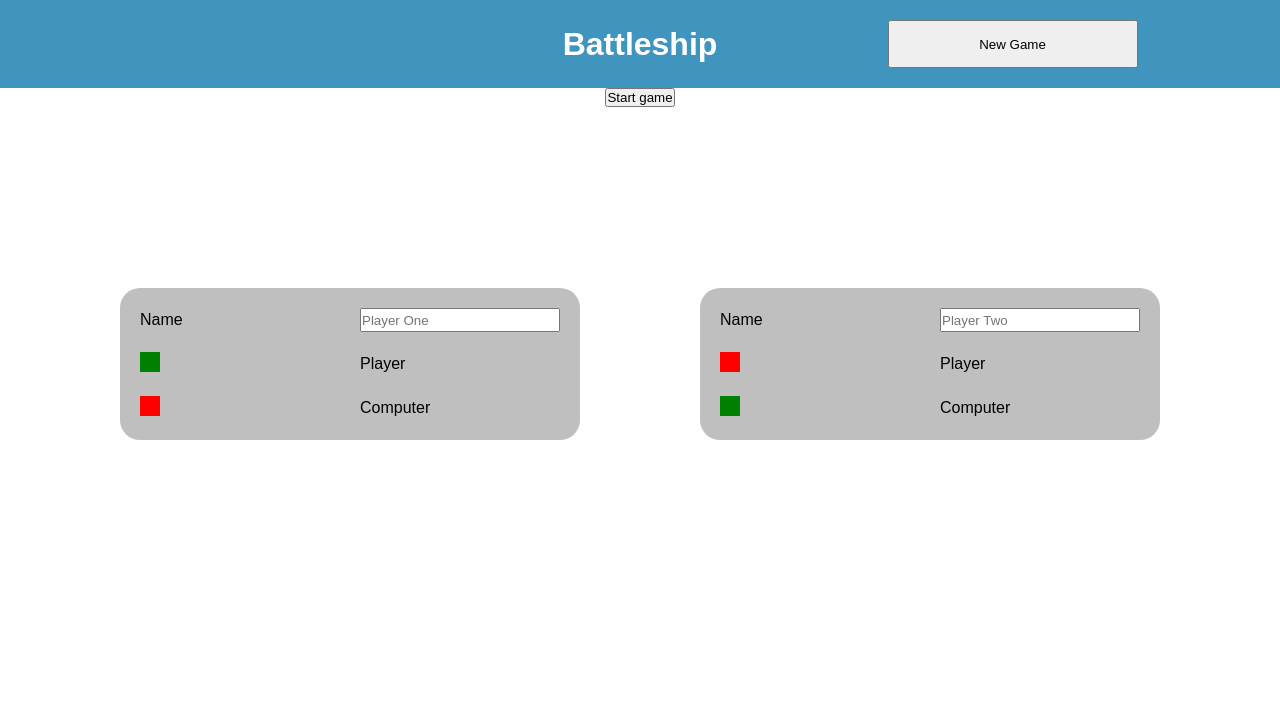
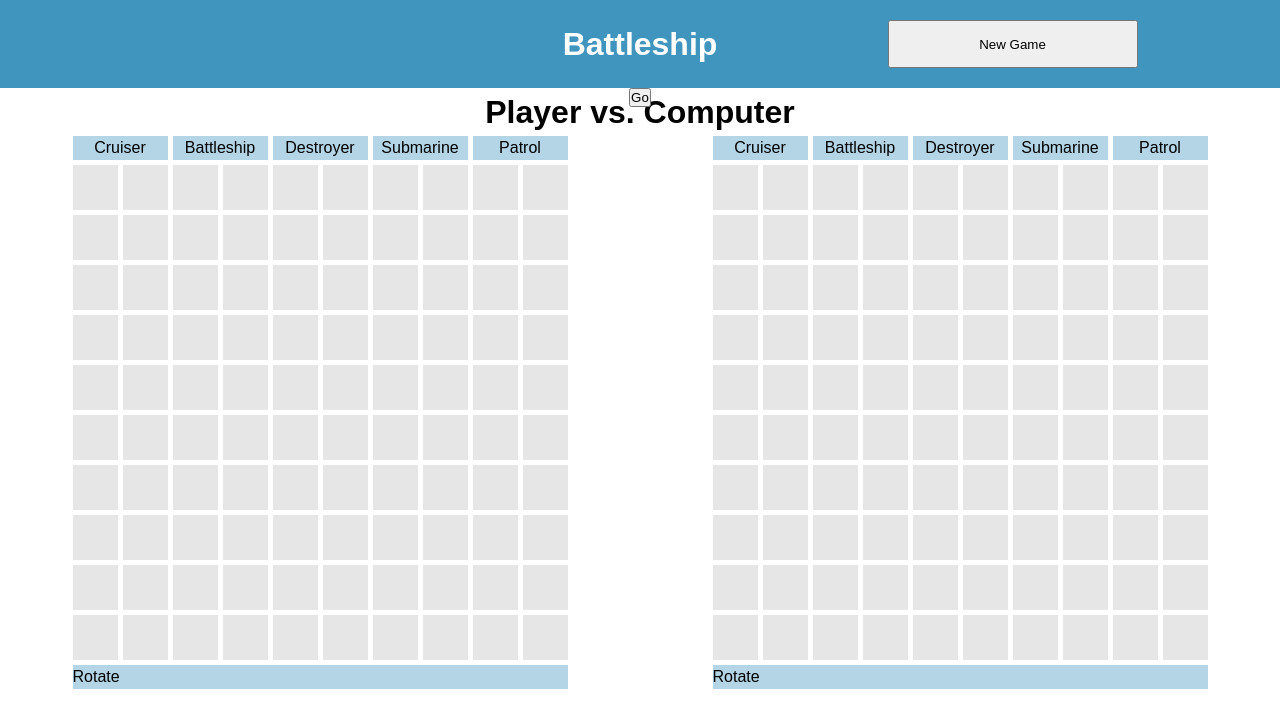
Before and after one commit to Boltlord1/battleship, a website built with webpack: page src/template.html in a window 1280 px wide. Built offline with nearby package versions, Linux system fonts and the light colour scheme.

Commit message:
Add functionality for placing ships both horizontally and vertically

```diff
--- a/src/dom/form.js
+++ b/src/dom/form.js
@@ -1,14 +1,14 @@
 import Player from '../player/player.js'
-import Board from './board.js'
+import displayGame from './game.js'
 import swap from './swap.js'
 
 const Form = function(place, attach, check) {
     const form = document.createElement('form')
     const nameLabel = document.createElement('label')
     const name = document.createElement('input')
-    const player = document.createElement('input')
-    const playerDiv = document.createElement('label')
-    const playerLabel = document.createElement('label')
+    const human = document.createElement('input')
+    const humanDiv = document.createElement('label')
+    const humanLabel = document.createElement('label')
     const comp = document.createElement('input')
     const compDiv = document.createElement('label')
     const compLabel = document.createElement('label')
@@ -23,61 +23,65 @@ const Form = function(place, attach, check) {
     form.appendChild(nameLabel)
     form.appendChild(name)
 
-    player.type = 'radio'
-    player.name = 'type'
-    player.value = 0
-    player.id = 'player' + attach
+    human.type = 'radio'
+    human.name = 'type'
+    human.value = 0
+    human.id = 'Human' + attach
     comp.type = 'radio'
     comp.name = 'type'
     comp.value = 1
     comp.id = 'comp' + attach
-    form.appendChild(player)
+    form.appendChild(human)
     form.appendChild(comp)
 
-    playerDiv.classList.add('radio')
+    humanDiv.classList.add('radio')
     compDiv.classList.add('radio')
-    playerDiv.htmlFor = 'player' + attach
+    humanDiv.htmlFor = 'Human' + attach
     compDiv.htmlFor = 'comp' + attach
-    playerLabel.textContent = 'Player'
-    playerLabel.htmlFor = 'player' + attach
+    humanLabel.textContent = 'Human'
+    humanLabel.htmlFor = 'Human' + attach
     compLabel.textContent = 'Computer'
     compLabel.htmlFor = 'comp' + attach
-    form.appendChild(playerDiv)
-    form.appendChild(playerLabel)
+    form.appendChild(humanDiv)
+    form.appendChild(humanLabel)
     form.appendChild(compDiv)
     form.appendChild(compLabel)
 
-    check ? (player.checked = true, playerDiv.classList.add('selected'))
-    : (comp.checked = true, compDiv.classList.add('selected'))
-    player.addEventListener('change', () => swap('selected', playerDiv, [compDiv]))
-    comp.addEventListener('change', () => swap('selected', compDiv, [playerDiv]))
+    check ? (human.checked = true, humanDiv.classList.add('checked'))
+    : (comp.checked = true, compDiv.classList.add('checked'))
+    human.addEventListener('change', () => swap('checked', humanDiv, [compDiv]))
+    comp.addEventListener('change', () => swap('checked', compDiv, [humanDiv]))
 
+    let playerObj
+    const player = () => playerObj
     form.addEventListener('submit', (event) => {
         event.preventDefault()
         const formData = new FormData(form)
         const name = formData.get('name') ? formData.get('name') : place
         const type = Number(formData.get('type'))
-        // const board = Board(new Player(type, name))
-        form.reset()
+        playerObj = new Player(type, name)
     })
 
-    return form
+    return { form, player }
 }
 
 export default function displayForms() {
     const main = document.querySelector('.main')
+    main.classList.add('info')
+    main.classList.remove('game')
     main.replaceChildren()
-    const left = Form('Player One', '-a', true)
-    const right = Form('Player Two', '-b', false)
-    main.appendChild(left)
-    main.appendChild(right)
+    const left = Form('Player', '-a', true)
+    const right = Form('Computer', '-b', false)
+    main.appendChild(left.form)
+    main.appendChild(right.form)
 
     const start = document.createElement('button')
     start.textContent = 'Start game'
     start.classList.add('start')
+    main.appendChild(start)
     start.addEventListener('click', () => {
-        left.dispatchEvent(new Event('submit'))
-        right.dispatchEvent(new Event('submit'))
+        left.form.dispatchEvent(new Event('submit'))
+        right.form.dispatchEvent(new Event('submit'))
+        displayGame(left.player(), right.player())
     })
-    main.appendChild(start)
 }
--- /dev/null
+++ b/src/dom/game.js
@@ -0,0 +1,131 @@
+function Board(player) {
+    let mode = 0
+    const changeMode = () => mode = mode === 0 ? 1 : 0
+    const side = document.createElement('div')
+    side.classList.add('side')
+    let selected
+
+    const ships = document.createElement('div')
+    ships.classList.add('ships')
+    const ship = [ {length: 5, name: 'Cruiser'}, {length: 4, name: 'Battleship'}, {length: 3, name: 'Destroyer'},
+        {length: 3, name: 'Submarine'}, {length: 2, name: 'Patrol'} ]
+    for (const shi of ship) {
+        shi.placed = false
+        shi.position = null
+        shi.ele = document.createElement('div')
+        shi.ele.textContent = shi.name
+        shi.ele.classList.add('ship')
+        ships.appendChild(shi.ele)
+        shi.ele.addEventListener('click', () => selected = shi)
+    }
+    const getShips = () => ship
+
+    const board = document.createElement('div')
+    board.classList.add('board')
+    const grid = new Array(10)
+    for (let y = 0; y < 10; y++) {
+        grid[y] = new Array(10)
+        for (let x = 0; x < 10; x++) {
+            grid[y][x] = document.createElement('div')
+            grid[y][x].classList.add('cell')
+            grid[y][x].id = `x${x}-y${y}`
+            grid[y][x].addEventListener('click', () => {
+                if (mode === 1) attackCell(x, y)
+                else placeShip(x, y)
+            })
+            board.appendChild(grid[y][x])
+        }
+    }
+
+    let vertical = false
+    const rotate = document.createElement('div')
+    rotate.addEventListener('click', () => vertical = vertical ? false : true)
+    rotate.classList.add('rotate')
+    rotate.textContent = 'Rotate'
+
+    side.appendChild(ships)
+    side.appendChild(board)
+    side.appendChild(rotate)
+
+    const placeShip = (x, y) => {
+        if (!selected) return
+        if (vertical) {
+            if (y + selected.length > 10) y = 10 - selected.length
+            for (let i = 0; i < selected.length; i++) {
+                if (grid[y + i][x].classList.contains('placed')
+                && !grid[y + i][x].classList.contains(selected.name)) return
+            }
+        } else {
+            if (x + selected.length > 10) x = 10 - selected.length
+            for (let i = 0; i < selected.length; i++) {
+                if (grid[y][x + i].classList.contains('placed')
+                && !grid[y][x + i ].classList.contains(selected.name)) return
+            }
+        }
+        if (selected.placed) {
+            const placed = document.querySelectorAll(`.${selected.name}`)
+            placed.forEach((item) => {
+                item.classList.remove(selected.name)
+                item.classList.remove('placed')
+            })
+        }
+        if (vertical) {
+            for (let i = 0; i < selected.length; i++) {
+                grid[y + i][x].classList.add(selected.name)
+                grid[y + i][x].classList.add('placed')
+            }
+        } else {
+            for (let i = 0; i < selected.length; i++) {
+                grid[y][x + i].classList.add(selected.name)
+                grid[y][x + i].classList.add('placed')
+            }
+        }
+        selected.placed = true
+        selected.position = [x, y, vertical]
+    }
+
+    function attackCell(x, y) {
+        if (grid[y][x].classList.contains('shot')) return
+        grid[y][x].classList.add('shot')
+        if (player.board.receiveAttack(x, y)) {
+            grid[y][x].classList.add('hit')
+        } else {
+            grid[y][x].classList.add('missed')
+        }
+    }
+
+    return { side, changeMode, getShips }
+}
+
+export default function displayGame(one, two) {
+    const main = document.querySelector('.main')
+    main.classList.add('game')
+    main.classList.remove('info')
+    main.replaceChildren()
+    const left = Board(one)
+    const right = Board(two)
+
+    const title = document.createElement('h1')
+    title.textContent = `${one.name} vs. ${two.name}`
+    title.classList.add('title')
+    main.appendChild(title)
+    main.appendChild(left.side)
+    main.appendChild(right.side)
+
+    const go = document.createElement('button')
+    go.classList.add('go')
+    go.textContent = 'Go'
+    main.appendChild(go)
+    go.addEventListener('click', () => {
+        for (const ship of left.getShips()) {
+            if (!ship.placed) return
+            one.board.placeShip(ship.length, ship.position[0], ship.position[1], ship.position[2])
+        }
+        // for (const ship of right.getShips()) {
+        //     if (!ship.placed) return
+        //     one.board.placeShip(ship.length, ship.position[0], ship.position[1], ship.position[2])
+        // }
+        left.changeMode()
+        right.changeMode()
+    })
+}
--- a/src/gameboard/gameboard.js
+++ b/src/gameboard/gameboard.js
@@ -1,15 +1,13 @@
 import Ship from '../ship/ship.js'
 export default class Gameboard {
-    constructor(x = 10, y = 10) {
-        this.board = new Array(y)
-        for (let i = 0; i < y; i++) {
-            this.board[i] = new Array(x)
-            for (let j = 0; j < x; j++) {
-                this.board[i][j] = 0
+    constructor() {
+        this.board = new Array(10)
+        for (let y = 0; y < 10; y++) {
+            this.board[y] = new Array(10)
+            for (let x = 0; x < 10; x++) {
+                this.board[y][x] = 0
             }
         }
-        this.length = x
-        this.height = y
         this.ships = new Array()
         this.missed = new Array()
     }
@@ -17,12 +15,12 @@ export default class Gameboard {
     placeShip(length, x, y, vertical = false) {
         this.ships.push(new Ship(length))
         if (vertical) {
-            if (y + length > this.height) y = this.height - length
+            if (y + length > 10) y = 10 - length
             for (let i = 0; i < length; i++) {
                 this.board[y + i][x] = this.ships.at(-1)
             }
         } else {
-            if (x + length > this.length) x = this.length - length
+            if (x + length > 10) x = 10 - length
             for (let i = 0; i < length; i++) {
                 this.board[y][x + i] = this.ships.at(-1)
             }
@@ -30,8 +28,14 @@ export default class Gameboard {
     }
 
     receiveAttack(x, y) {
-        if (this.board[y][x] instanceof Ship) this.board[y][x].hit()
-        else this.missed.push([x, y])
+        if (this.board[y][x] instanceof Ship) {
+            this.board[y][x].hit()
+            return true
+        }
+        else {
+            this.missed.push([x, y])
+            return false
+        }
     }
 
     allSunk() {
--- a/src/index.js
+++ b/src/index.js
@@ -4,3 +4,6 @@ import displayForms from './dom/form'
 const reset = document.querySelector('.reset')
 reset.addEventListener('click', displayForms)
 reset.dispatchEvent(new Event('click'))
+
+const start = document.querySelector('.start')
+start.dispatchEvent(new Event('click'))
--- a/src/styles.css
+++ b/src/styles.css
@@ -8,11 +8,6 @@
     margin: 0;
     padding: 0;
     box-sizing: border-box;
-}
-
-body {
-    display: flex;
-    flex-direction: column;
 }
 
 input[type='radio'] {
@@ -29,11 +24,15 @@ header {
     justify-content: space-evenly;
 }
 
-.main {
-    background-color: hsl(0 0 100);
-    flex: 1;
+.main.info {
     display: flex;
     justify-content: space-evenly;
+}
+
+.main.game {
+    display: grid;
+    grid-template-columns: repeat(2, 1fr);
+    justify-items: center;
 }
 
 .form {
@@ -47,15 +46,79 @@ header {
 }
 
 .radio {
-    background-color: red;
+    background-color: white;
     width: 20px;
     height: 20px;
 }
 
-.radio.selected {
+.radio.checked {
     background-color: green;
 }
 
-.start {
+.start,
+.go {
     position: absolute;
 }
+
+.side {
+    display: flex;
+    flex-direction: column;
+    gap: 5px;
+}
+
+.board {
+    display: grid;
+    grid-template-columns: repeat(10, 45px);
+    gap: 5px;
+}
+
+.cell {
+    background-color: hsl(0 0 90);
+    height: 45px;
+}
+
+.cell:hover {
+    background-color: hsl(0 0 80);
+    height: 45px;
+}
+
+.title {
+    grid-column: 1 / 3;
+}
+
+.ships {
+    display: grid;
+    grid-template-columns: repeat(5, 1fr);
+    gap: 5px;
+}
+
+.ship {
+    background-color: hsl(200 50 80);
+    text-align: center;
+}
+
+.ship:hover {
+    background-color: hsl(200 50 70);
+    text-align: center;
+}
+
+.rotate {
+    background-color: hsl(200 50 80);
+}
+
+.rotate:hover {
+    background-color: hsl(200 50 70);
+}
+
+.cell.shot {
+    border: 2px solid gray;
+}
+
+.cell.shot.hit {
+    border-color: red;
+}
+
+
+.cell.placed {
+    background-color: hsl(200 50 80);
+}
```
